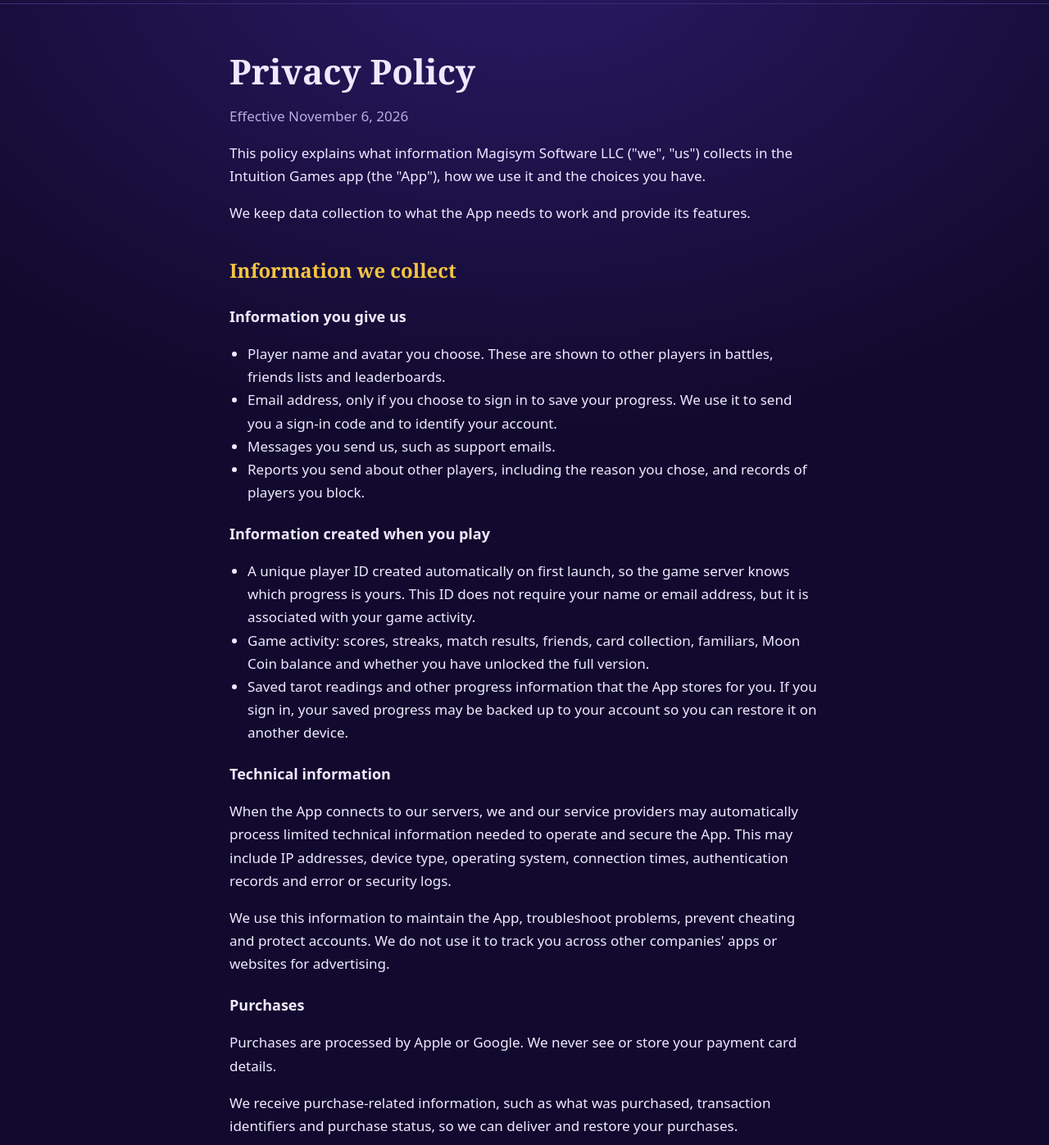
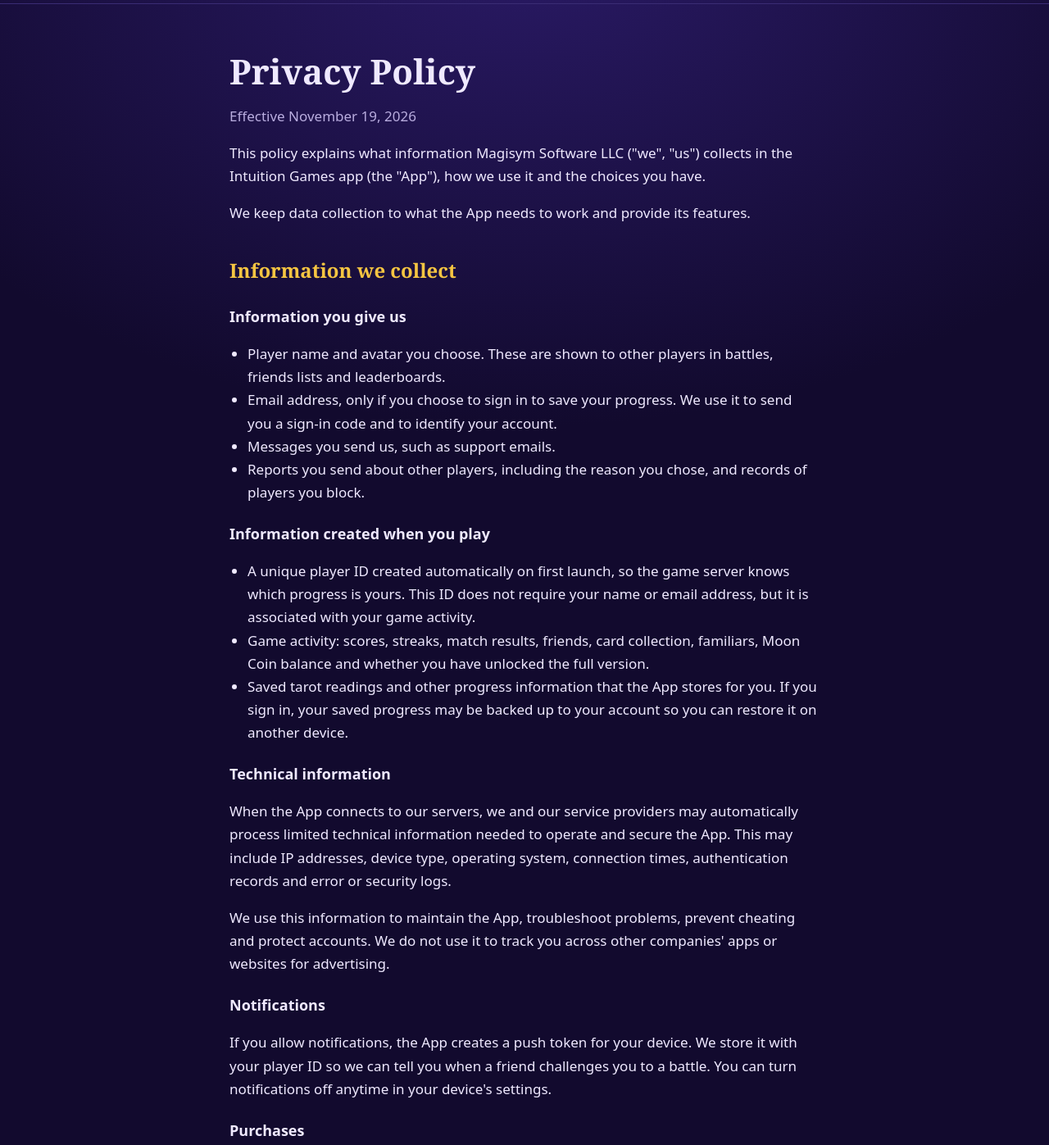
Before and after one commit to BigDaddyHash/magisym-site, a plain HTML site: page privacy.html in a window 1280 px wide. Shown: the part 80-1477 px from the top of the page at 82% size. Drawn offline with Linux system fonts and the light colour scheme.

Commit message:
Add files via upload

```diff
--- a/privacy.html
+++ b/privacy.html
@@ -5,7 +5,7 @@
 <nav><a href="index.html">Home</a><a href="arcade/">Arcade</a><a href="support.html">Support</a><a href="privacy.html" class="on">Privacy</a><a href="terms.html">Terms</a></nav></div></header>
 <main><div class="wrap">
 <h1>Privacy Policy</h1>
-<p class="muted">Effective November 6, 2026</p>
+<p class="muted">Effective November 19, 2026</p>
 <p>This policy explains what information Magisym Software LLC ("we", "us") collects in the Intuition Games app (the "App"), how we use it and the choices you have.</p>
 <p>We keep data collection to what the App needs to work and provide its features.</p>
 
@@ -26,6 +26,8 @@
 <h3>Technical information</h3>
 <p>When the App connects to our servers, we and our service providers may automatically process limited technical information needed to operate and secure the App. This may include IP addresses, device type, operating system, connection times, authentication records and error or security logs.</p>
 <p>We use this information to maintain the App, troubleshoot problems, prevent cheating and protect accounts. We do not use it to track you across other companies' apps or websites for advertising.</p>
+<h3>Notifications</h3>
+<p>If you allow notifications, the App creates a push token for your device. We store it with your player ID so we can tell you when a friend challenges you to a battle. You can turn notifications off anytime in your device's settings.</p>
 <h3>Purchases</h3>
 <p>Purchases are processed by Apple or Google. We never see or store your payment card details.</p>
 <p>We receive purchase-related information, such as what was purchased, transaction identifiers and purchase status, so we can deliver and restore your purchases.</p>
@@ -61,6 +63,8 @@
 <li><strong>Supabase:</strong> Database, account sign-in, player progress and game server functions.</li>
 <li><strong>RevenueCat:</strong> Purchase management, verification and restoration.</li>
 <li><strong>Apple and Google:</strong> App distribution, purchases and related platform services.</li>
+<li><strong>Expo, Apple Push Notification service and Firebase Cloud Messaging (Google):</strong> Delivering push notifications to your device.</li>
+<li><strong>Resend:</strong> Sending sign-in code emails.</li>
 </ul>
 <p>These providers may process information on our behalf or under their own applicable terms and privacy policies. We require service providers acting on our behalf to handle information under appropriate privacy and security obligations.</p>
 <p>We may also disclose information if required by law or reasonably necessary to investigate fraud, protect players, or defend our legal rights.</p>
```
